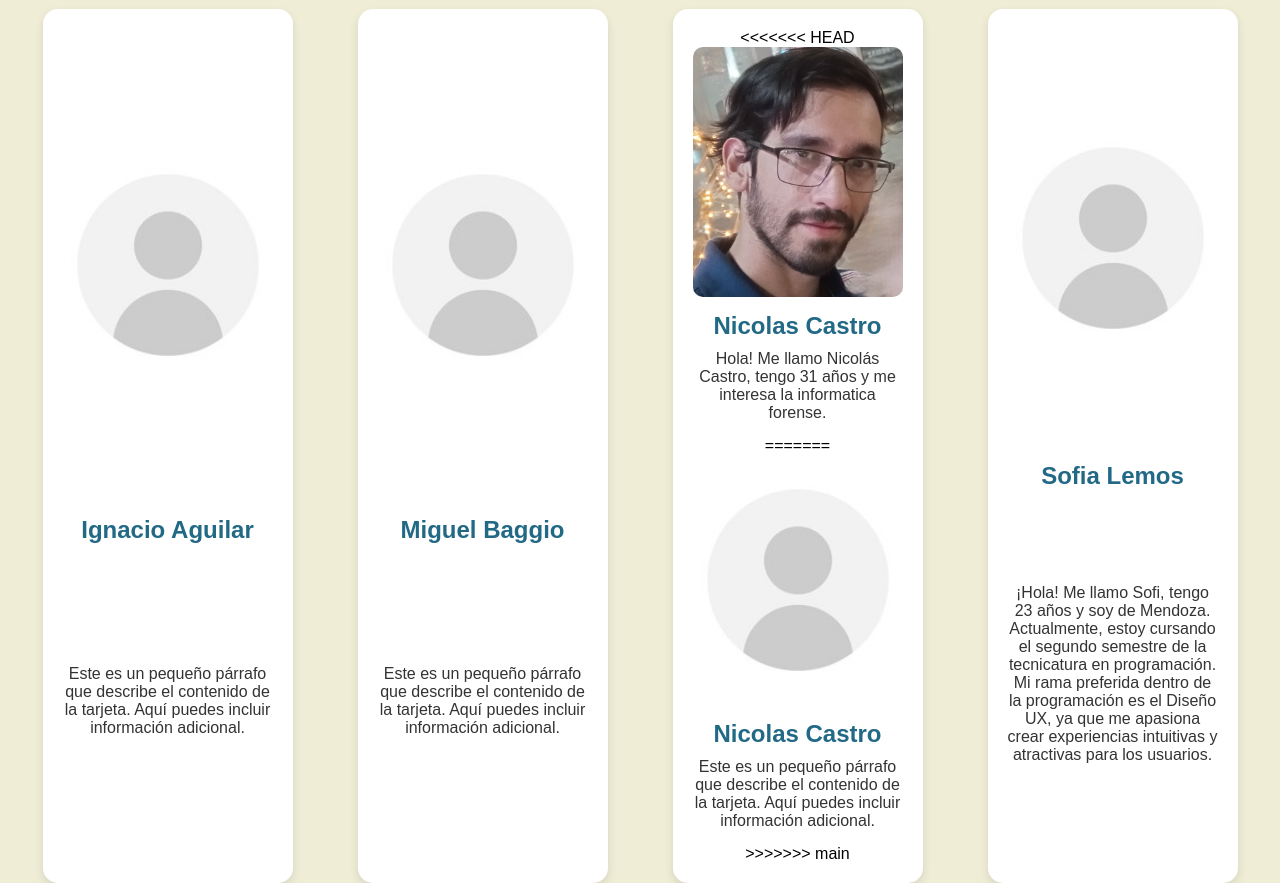
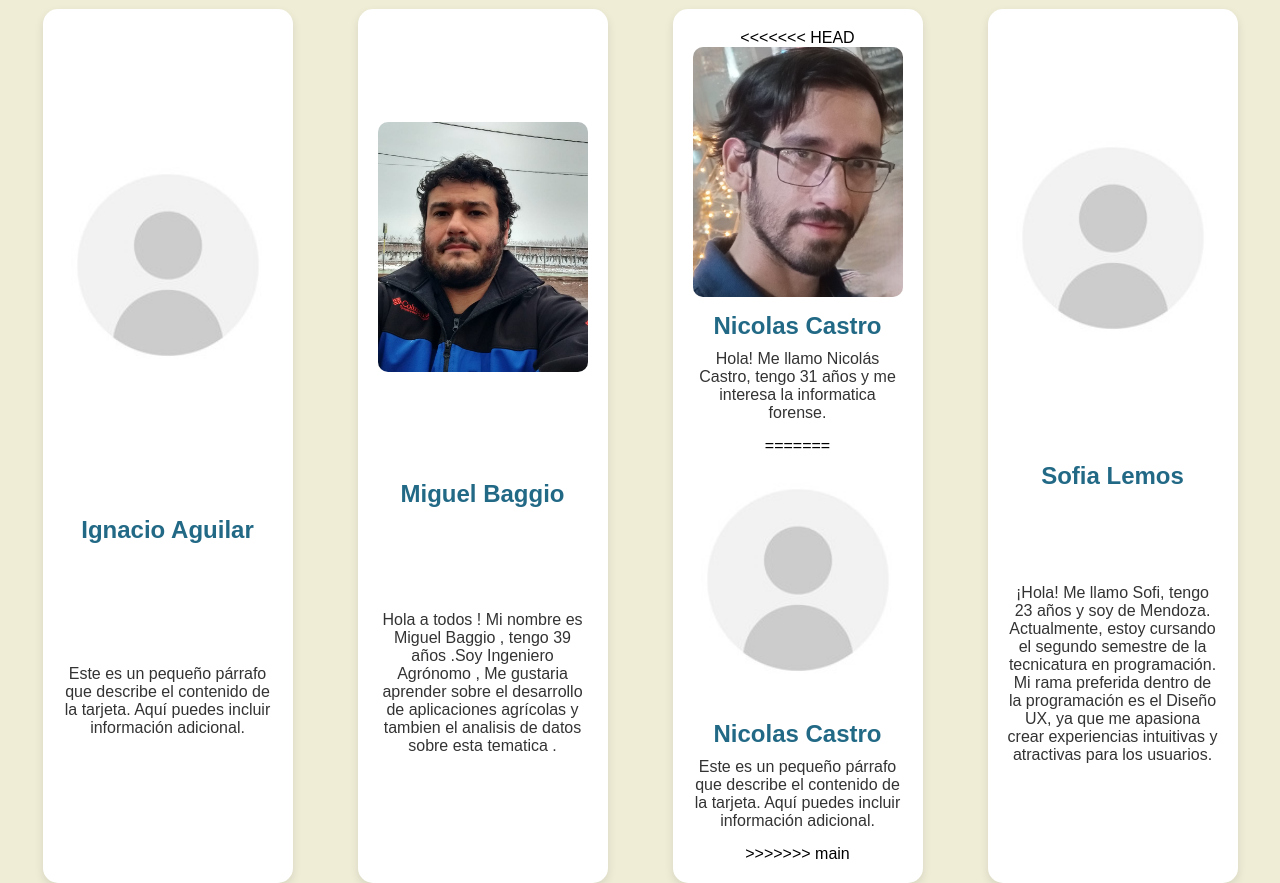
Before and after one commit to Seb-Saez/Landing-page-HTML-CSS-JS, a plain HTML site: page index.html in a window 1280 px wide. Shown: the part 500-1383 px from the top of the page. Drawn offline with Linux system fonts and the light colour scheme.

Commit message:
agrego imagen de Miguel

```diff
--- a/index.html
+++ b/index.html
@@ -30,9 +30,9 @@
             <p class="tarjeta-descripcion">Este es un pequeño párrafo que describe el contenido de la tarjeta. Aquí puedes incluir información adicional.</p>
         </div>
         <div class="tarjeta">
-            <img src="./images/perfil_gen.jpg" alt="Imagen de la tarjeta" class="tarjeta-imagen">
+            <img src="./images/imagenMiguelBaggio.jpg" alt="Imagen de la tarjeta" class="tarjeta-imagen">
             <h2 class="tarjeta-nombre">Miguel Baggio</h2>
-            <p class="tarjeta-descripcion">Este es un pequeño párrafo que describe el contenido de la tarjeta. Aquí puedes incluir información adicional.</p>
+            <p class="tarjeta-descripcion">Hola a todos ! Mi nombre es Miguel Baggio , tengo 39 años .Soy Ingeniero Agrónomo ,  Me gustaria aprender sobre el desarrollo de aplicaciones agrícolas  y tambien el analisis de datos sobre esta tematica . </p>
         </div>
         <div class="tarjeta">
 <<<<<<< HEAD
```
Also changed, not shown: images/imagenMiguelBaggio.jpg (added).
